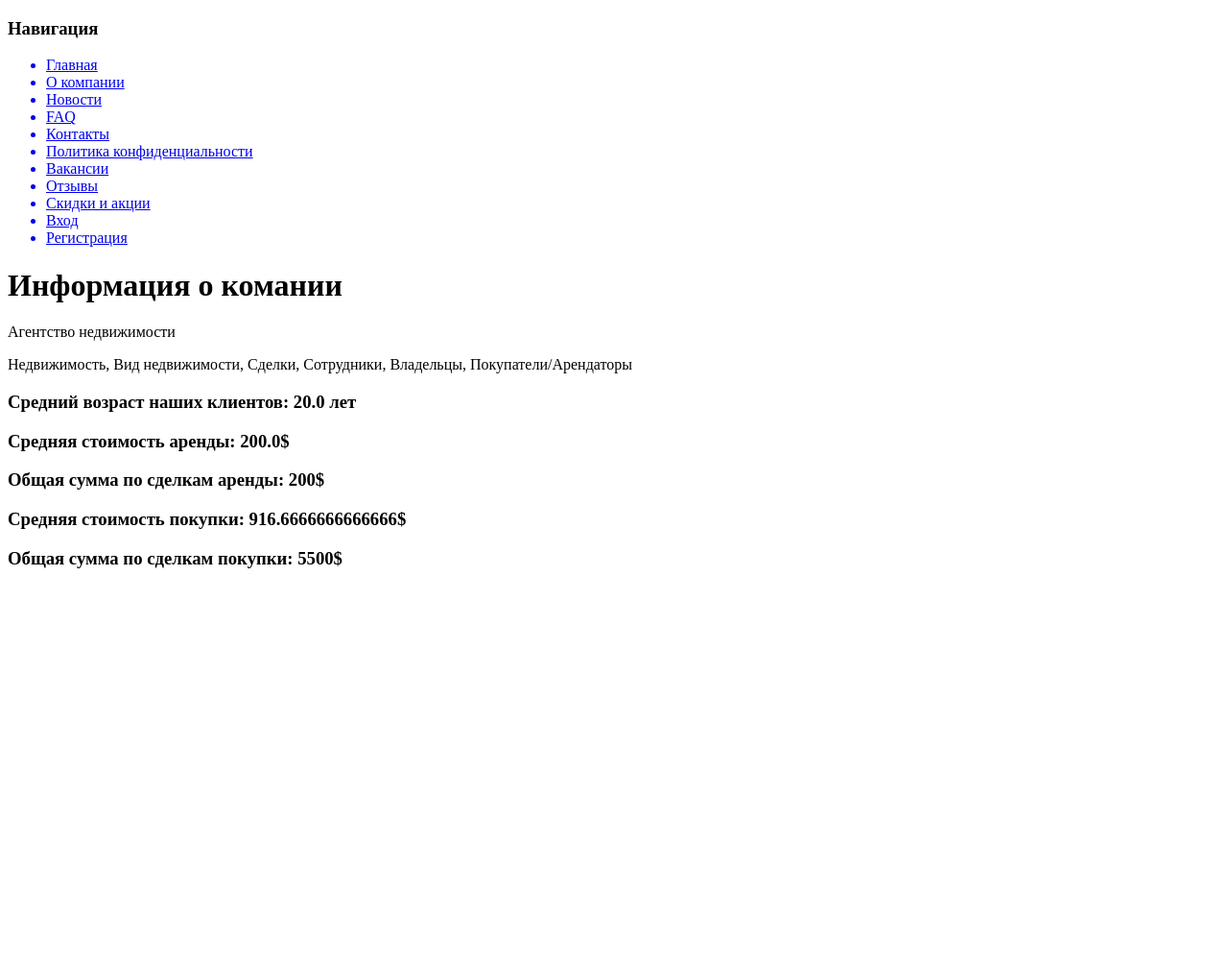
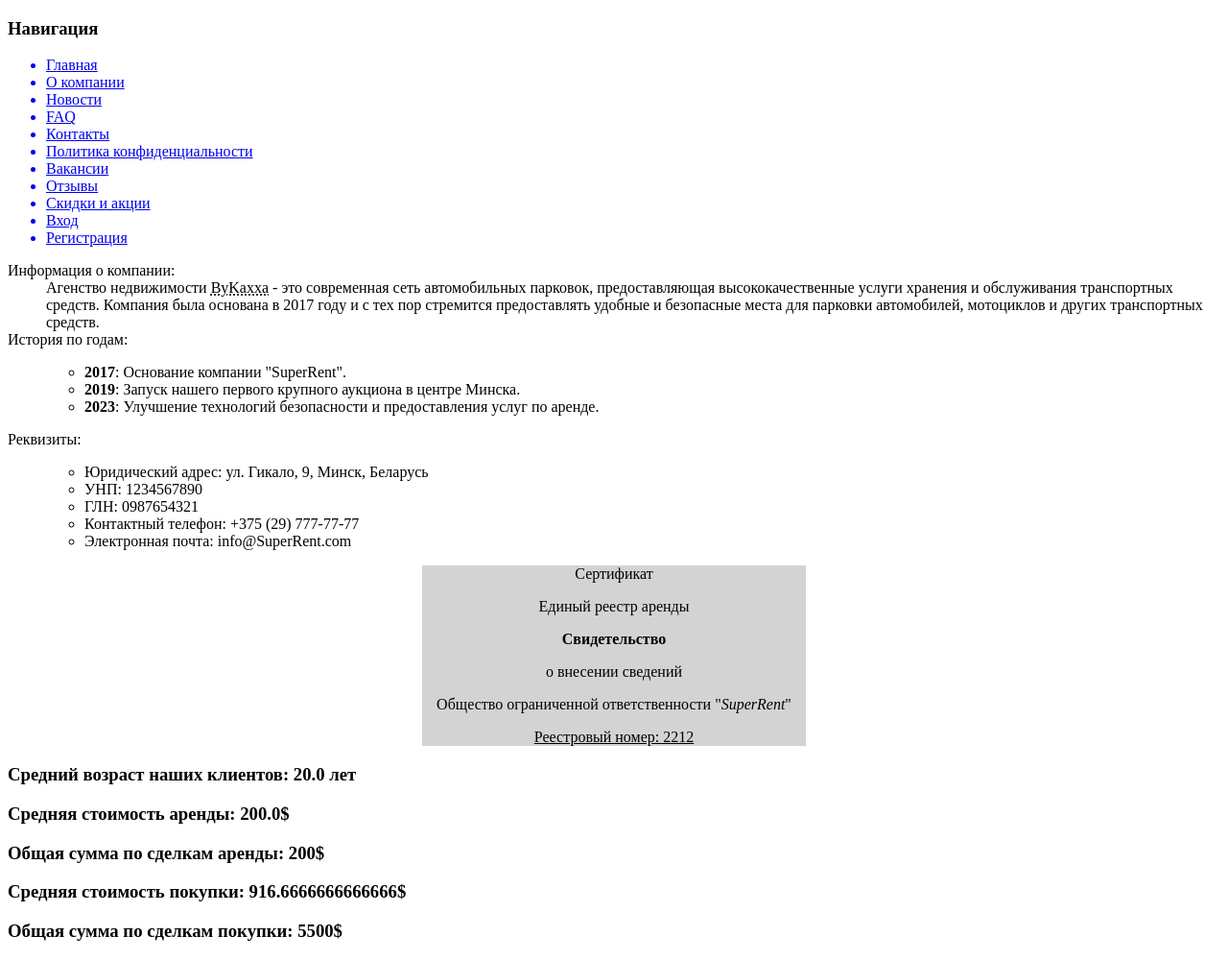
Before and after one commit to TheRinder2/IGI, a Django app: page /about in a window 1280 px wide. Shown: the whole page at 96% size. Before the commit the page ends 592 px from the top, so only its background shows below. Run offline with Django 5.2, Linux system fonts and the light colour scheme; data comes from the database, SQL or seed files in the repository; both versions use the stored data as it was after the commit.

Commit message:
doing strweb

```diff
--- a/IGI/LR5/RealtorApp/RealtorBack/admin.py
+++ b/IGI/LR5/RealtorApp/RealtorBack/admin.py
@@ -1,5 +1,5 @@
 from django.contrib import admin
-from .models import FAQ, Contact, New, Vacancion, Discount, Rent, RequestRent, RequestImm, Immovables, Comment, Report
+from .models import FAQ, Contact, Banner, New, Vacancion, Discount, Rent, RequestRent, RequestImm, Immovables, Comment, Report
 
 admin.site.register(FAQ)
 admin.site.register(Contact)
@@ -12,3 +12,4 @@ admin.site.register(RequestRent)
 admin.site.register(RequestImm)
 admin.site.register(Comment)
 admin.site.register(Report)
+admin.site.register(Banner)
--- a/IGI/LR5/RealtorApp/RealtorBack/models.py
+++ b/IGI/LR5/RealtorApp/RealtorBack/models.py
@@ -102,3 +102,12 @@ class Time(models.Model):
 class Report(models.Model):
     text = models.TextField('Отчёт')
     userId = models.IntegerField('Id работника')
+
+
+class Banner(models.Model):
+    title = models.CharField(max_length=100)
+    image = models.ImageField(upload_to='media/banners/')
+    link = models.URLField()
+
+    def __str__(self):
+        return self.title
--- a/IGI/LR5/RealtorApp/RealtorBack/urls.py
+++ b/IGI/LR5/RealtorApp/RealtorBack/urls.py
@@ -1,8 +1,7 @@
 from django.urls import path
 from django.contrib.auth import views as auth_views
 from . import views
-from users.views import register, profile, profileedit
-
+from users.views import register, profile, profileedit, profiledelete
 
 urlpatterns = [
     path('', views.index, name='home'),
@@ -11,6 +10,7 @@ urlpatterns = [
     path('registration', register, name='registration'),
     path('profile', profile, name='profile'),
     path('profileedit', profileedit, name='profileedit'),
+    path('profiledelete', profiledelete, name='profiledelete'),
     path('logout/', auth_views.LogoutView.as_view(template_name='main.html'), name='logout'),
 
     path('news', views.news, name='news'),
--- a/IGI/LR5/RealtorApp/RealtorBack/views.py
+++ b/IGI/LR5/RealtorApp/RealtorBack/views.py
@@ -4,7 +4,7 @@ from django.shortcuts import render
 
 from users.models import User
 from .forms import CommentForm, OfferRentForm, OfferImmForm
-from .models import New, FAQ, Vacancion, Rent, Discount, Contact, Comment, Time, Report, Immovables, RequestRent, RequestImm
+from .models import New, FAQ, Vacancion, Rent, Banner, Discount, Contact, Comment, Time, Report, Immovables, RequestRent, RequestImm
 from datetime import datetime
 from django.db.models import Sum, Count
 import requests
@@ -71,6 +71,7 @@ def get_random_joke():
     if response.status_code == 200:
         return response.json()
     else:
+
         return None
 
 
@@ -94,12 +95,22 @@ def index(request):
     except:
         logger.warning('Api warning')
 
+    banners = Banner.objects.all()
+    banner_interval = 3
+    if request.GET:
+        showFullText = bool(request.GET.get('showFullText', 'False'))
+    else:
+        showFullText = False
+
     context = {
         'lastnews': New.objects.all()[len(New.objects.all()) - 1],
         'data': data,
         'data1': data1,
         'elements': elements,
         'order': order,
+        'banners': banners,
+        'banner_interval': banner_interval,
+        'showFullText': showFullText,
     }
 
     return render(request, 'main.html', context)
--- a/IGI/LR5/RealtorApp/templates/about.html
+++ b/IGI/LR5/RealtorApp/templates/about.html
@@ -3,9 +3,44 @@
 {%block title%}Про нас{% endblock %}
 
 {% block сontent %}
-    <h1>Информация о комании</h1>
-    <p>Агентство недвижимости</p>
-    <p>Недвижимость, Вид недвижимости, Сделки, Сотрудники, Владельцы, Покупатели/Арендаторы</p>
+    <dl>
+        <dt>Информация о компании:</dt>
+        <dd>
+            Агенство недвижимости <abbr title="ООО SuperRent">ByKaxxa</abbr> - это современная сеть автомобильных парковок, предоставляющая высококачественные услуги
+            хранения и обслуживания транспортных средств.
+            Компания была основана в 2017 году и с тех пор стремится предоставлять удобные и
+            безопасные места для парковки автомобилей, мотоциклов и других транспортных средств.
+        </dd>
+        <dt>История по годам:</dt>
+        <dd>
+            <ul type="circle">
+                <li><strong>2017</strong>: Основание компании "SuperRent".</li>
+                <li><strong>2019</strong>: Запуск нашего первого крупного аукциона в центре Минска.</li>
+                <li><strong>2023</strong>: Улучшение технологий безопасности и предоставления услуг по аренде.</li>
+            </ul>
+        </dd>
+        <dt>Реквизиты:</dt>
+        <dd>
+            <ul type="circle">
+                <li>Юридический адрес: ул. Гикало, 9, Минск, Беларусь</li>
+                <li>УНП: 1234567890</li>
+                <li>ГЛН: 0987654321</li>
+                <li>Контактный телефон: +375 (29) 777-77-77</li>
+                <li>Электронная почта: info@SuperRent.com</li>
+            </ul>
+        </dd>
+    </dl>
+
+    <div style="text-align:center; margin:auto; width:400px; background:lightgrey;">
+        <p>Сертификат</p>
+        <div>
+            <p>Единый реестр аренды</p>
+            <p><b>Свидетельство</b></p>
+            <p>о внесении сведений</p>
+            <p>Общество ограниченной ответственности "<i>SuperRent</i>"</p>
+            <p><u>Реестровый номер: 2212</u></p>
+        </div>
+    </div>
 
     <h3>Средний возраст наших клиентов: {{mage}} лет</h3>
     <h3>Средняя стоимость аренды: {{sumRent}}$</h3>
@@ -13,5 +48,4 @@
     <h3>Средняя стоимость покупки: {{sumImm}}$</h3>
     <h3>Общая сумма по сделкам покупки: {{sumImmReq}}$</h3>
 
-
 {% endblock %}
--- a/IGI/LR5/RealtorApp/templates/user/profile.html
+++ b/IGI/LR5/RealtorApp/templates/user/profile.html
@@ -9,6 +9,8 @@
     <h3>Телефон: {{ usernow.phone }}</h3>
 
     <a href="{% url 'profileedit'%}"><li>Изменить данные</li></a>
+    <a href="{% url 'profiledelete' %}"><li>Удалить профиль</li></a>
+
 
     {% if usernow.isworker == False%}
         {% if reqrent %}
```
Also changed, not shown: IGI/LR5/RealtorApp/templates/main.html (+40 -3 lines), IGI/LR5/RealtorApp/templates/user/profileDelete.html (added, +16 -0 lines), IGI/LR5/RealtorApp/users/views.py (+8 -1 lines), IGI/LR5/RealtorApp/RealtorBack/migrations/0005_banner.py (added), IGI/LR5/RealtorApp/db.sqlite3, IGI/LR5/RealtorApp/media/BelarusbankLogo.jpg (added), IGI/LR5/RealtorApp/media/TbankLogo.png (added), IGI/LR5/RealtorApp/media/media/banners/dom_les_pejzazh_164439_1920x1080.jpg (added), IGI/LR5/RealtorApp/media/media/banners/kaktus_neon_temnyj_163081_1920x1080.jpg (added), IGI/LR5/RealtorApp/users/migrations/0002_alter_user_birth_date.py (added).
